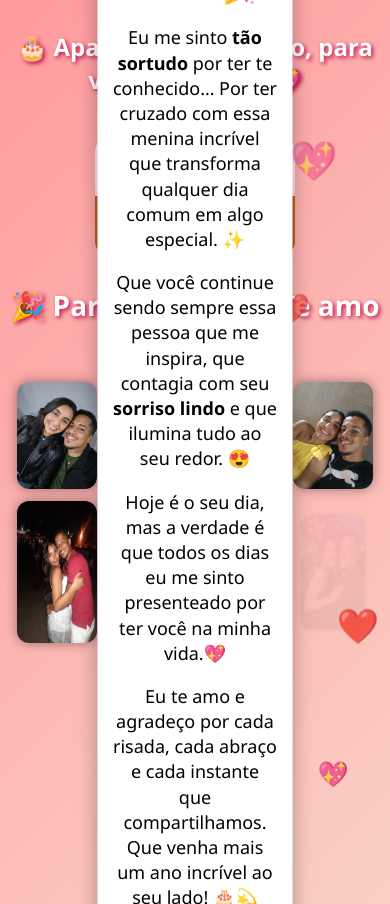
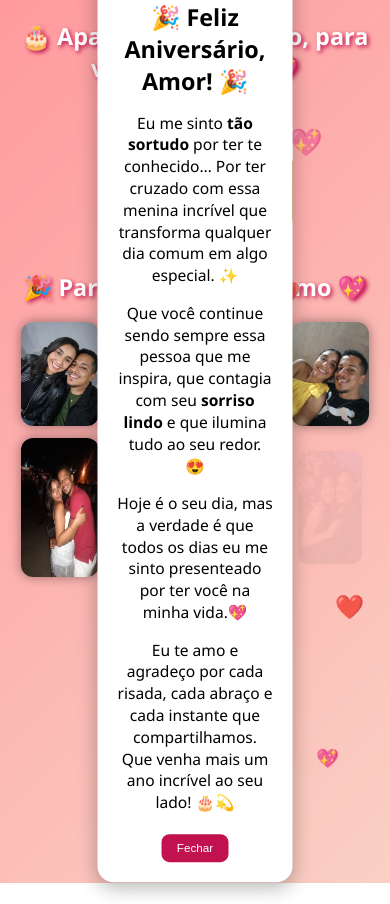
Before and after one commit to HeitorCostta/niver-amor, a plain HTML site: page index.html in a window 390 px wide. Both pictures are taken after a click on the element 188 px from the left and 76 px from the top of the page. After the commit the page ends 883 px from the top, so only its background shows below. Drawn offline with Linux system fonts and the light colour scheme.

Commit message:
Atualiza site de aniversário: layout ajustado para mobile

```diff
--- a/index.html
+++ b/index.html
@@ -8,58 +8,55 @@
   <style>
     body {
       display: flex;
+      flex-direction: column;
       justify-content: flex-start;
       align-items: center;
-      flex-direction: column;
       min-height: 100vh;
+      margin: 0;
+      padding: 5vw 0;
       background: linear-gradient(135deg, #ff9a9e, #fad0c4);
       font-family: 'Segoe UI', Arial, sans-serif;
       overflow-x: hidden;
-      margin: 0;
-      padding: 30px 0;
       position: relative;
     }
 
-    /* Mensagem inicial */
     .hint {
-      font-size: 32px;
+      font-size: 6vw;
       font-weight: bold;
       color: #fff;
       text-shadow: 2px 2px 4px #c1124f;
       text-align: center;
-      margin-bottom: 60px;
-      padding: 0 10px;
+      margin-bottom: 8vw;
+      padding: 0 5vw;
       width: 100%;
     }
 
-    /* Bolo */
     .cake {
       position: relative;
-      width: 260px;
-      height: 150px;
+      width: 50vw;
+      height: 30vw;
       background: #d2691e;
       border-radius: 15px;
       box-shadow: inset 0 0 15px #00000033;
-      margin: 0 auto;
+      margin-bottom: 5vw;
     }
 
     .icing {
       position: absolute;
       top: 0;
       width: 100%;
-      height: 60px;
+      height: 12vw;
       background: #fff0f5;
       border-radius: 15px 15px 0 0;
       box-shadow: inset 0 -5px 5px #ff4d6d33;
     }
 
-    /* Vela e chama */
     .candle {
       position: absolute;
-      width: 14px;
-      height: 50px;
+      width: 2.5vw;
+      height: 10vw;
       background: #fffacd;
-      top: -50px;
+      top: -10vw;
       left: 50%;
       transform: translateX(-50%);
       border-radius: 4px;
@@ -68,9 +65,11 @@
 
     .flame {
       position: absolute;
-      top: -22px;
-      width: 18px;
-      height: 24px;
+      top: -4.5vw;
+      left: 50%;
+      transform: translateX(-50%);
+      width: 3vw;
+      height: 4vw;
       background: radial-gradient(circle at 50% 60%, #ffeb3b, #ff9800);
       border-radius: 50%;
       filter: drop-shadow(0 0 6px #ffcc00);
@@ -79,37 +78,34 @@
     }
 
     @keyframes flicker {
-      0%   { transform: translateX(-50%) translateY(0) scale(1); opacity: 1; }
-      50%  { transform: translateX(-50%) translateY(-2px) scale(1.05); opacity: 0.9; }
+      0% { transform: translateX(-50%) translateY(0) scale(1); opacity: 1; }
+      50% { transform: translateX(-50%) translateY(-1vw) scale(1.05); opacity: 0.9; }
       100% { transform: translateX(-50%) translateY(0) scale(1); opacity: 1; }
     }
 
-    /* Mensagem após apagar a vela */
     .message {
-      margin-top: 30px;
-      font-size: 36px;
+      margin-top: 5vw;
+      font-size: 6vw;
       font-weight: bold;
       display: none;
       text-align: center;
       color: #fff;
       text-shadow: 2px 2px 4px #c1124f;
-      width: 100%;
-      padding: 0 10px;
+      width: 90%;
     }
 
-    /* Fotos */
     .photos {
       display: flex;
-      margin: 20px auto 0 auto;
-      gap: 12px;
       flex-wrap: wrap;
       justify-content: center;
+      gap: 3vw;
       opacity: 0;
       transition: opacity 0.5s ease-in;
+      margin-top: 5vw;
     }
 
     .photos img {
-      width: 100px;
+      width: 20vw;
       border-radius: 12px;
       box-shadow: 0 0 12px #00000066;
       opacity: 0;
@@ -123,10 +119,9 @@
       transform: scale(1);
     }
 
-    /* Corações */
     .hearts {
       position: absolute;
-      font-size: 24px;
+      font-size: 4vw;
       pointer-events: none;
       animation: floatUp 6s linear forwards;
       will-change: transform, opacity;
@@ -137,18 +132,17 @@
       100% { transform: translateY(-120vh) scale(1.3); opacity: 0; }
     }
 
-    /* Popup */
     .popup {
       position: fixed;
       top: 50%;
       left: 50%;
       transform: translate(-50%, -50%) scale(0);
       background: #fff;
-      padding: 25px 20px;
+      padding: 5vw;
       border-radius: 16px;
       box-shadow: 0 5px 20px rgba(0,0,0,0.3);
       text-align: center;
-      font-size: 20px;
+      font-size: 4vw;
       max-width: 90%;
       z-index: 100;
       transition: transform 0.5s ease-in-out;
@@ -159,9 +153,9 @@
     }
 
     .popup button {
-      margin-top: 15px;
-      padding: 8px 20px;
-      font-size: 16px;
+      margin-top: 3vw;
+      padding: 2vw 4vw;
+      font-size: 3vw;
       border: none;
       border-radius: 8px;
       background: #c1124f;
@@ -169,20 +163,8 @@
       cursor: pointer;
     }
 
-    .popup h2 { margin-bottom: 10px; }
-    .popup p { margin-bottom: 10px; line-height: 1.4; }
-
-    /* Responsividade para mobile */
-    @media (max-width: 480px) {
-      .hint { font-size: 24px; margin-bottom: 40px; }
-      .cake { width: 200px; height: 120px; }
-      .icing { height: 60px; }
-      .candle { width: 14px; height: 50px; top: -50px; }
-      .flame { width: 18px; height: 24px; top: -22px; }
-      .message { font-size: 28px; }
-      .photos img { width: 80px; }
-      .popup { font-size: 18px; padding: 20px 15px; }
-    }
+    .popup h2 { margin-bottom: 2vw; }
+    .popup p { margin-bottom: 2vw; line-height: 1.4; }
   </style>
 </head>
 <body>
@@ -248,7 +230,6 @@
       photosContainer.style.opacity = 1;
       popup.classList.add("show");
 
-      // Música com fade-in
       music.volume = 0;
       music.play();
       let vol = 0;
@@ -259,19 +240,17 @@
         } else clearInterval(fadeIn);
       }, 100);
 
-      // Mostrar fotos uma a uma
       photos.forEach((photo, index) => {
         setTimeout(() => photo.classList.add("show"), index * 400);
       });
 
-      // Corações contínuos
       setInterval(() => {
         if(document.querySelectorAll('.hearts').length < 20){
           const heart = document.createElement('span');
           heart.textContent = Math.random() > 0.5 ? '❤️' : '💖';
           heart.className = 'hearts';
           heart.style.left = (Math.random() * 100) + 'vw';
-          heart.style.fontSize = (16 + Math.random() * 30) + 'px';
+          heart.style.fontSize = (4 + Math.random() * 4) + 'vw';
           document.body.appendChild(heart);
           setTimeout(() => heart.remove(), 6000);
         }
```
